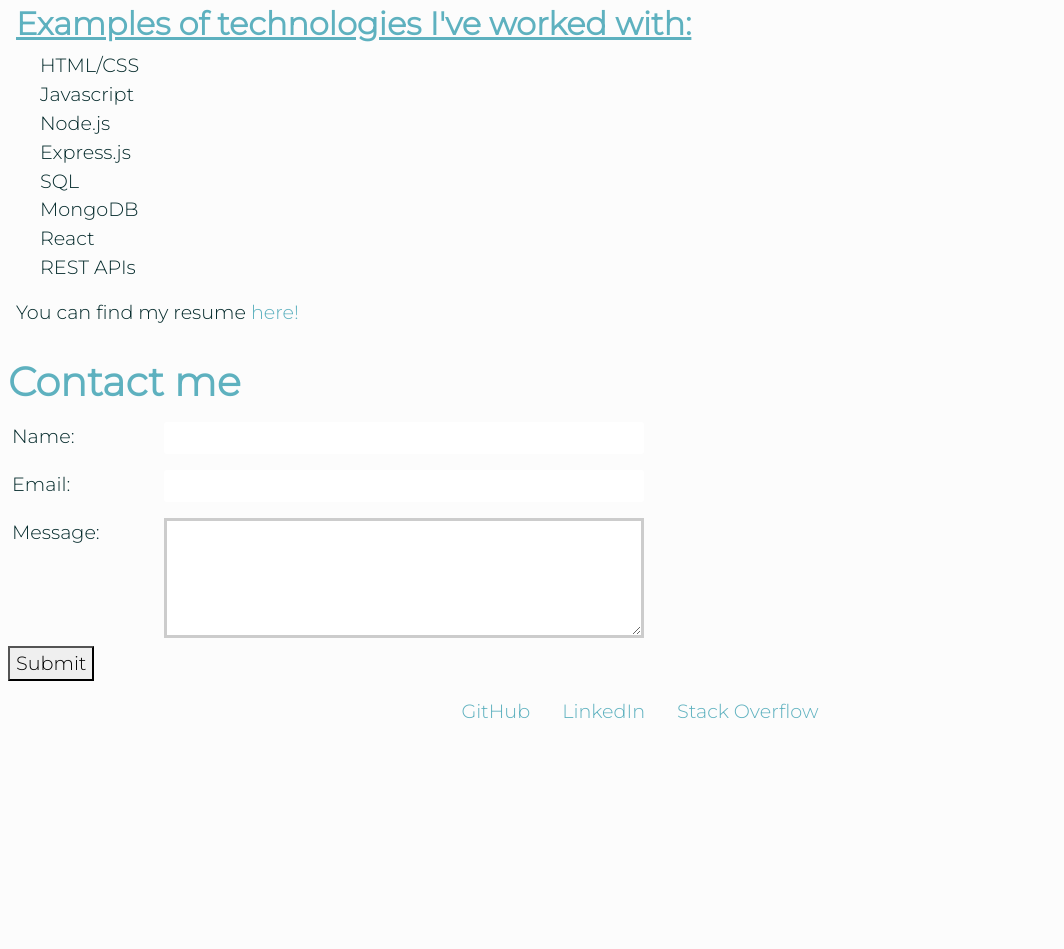
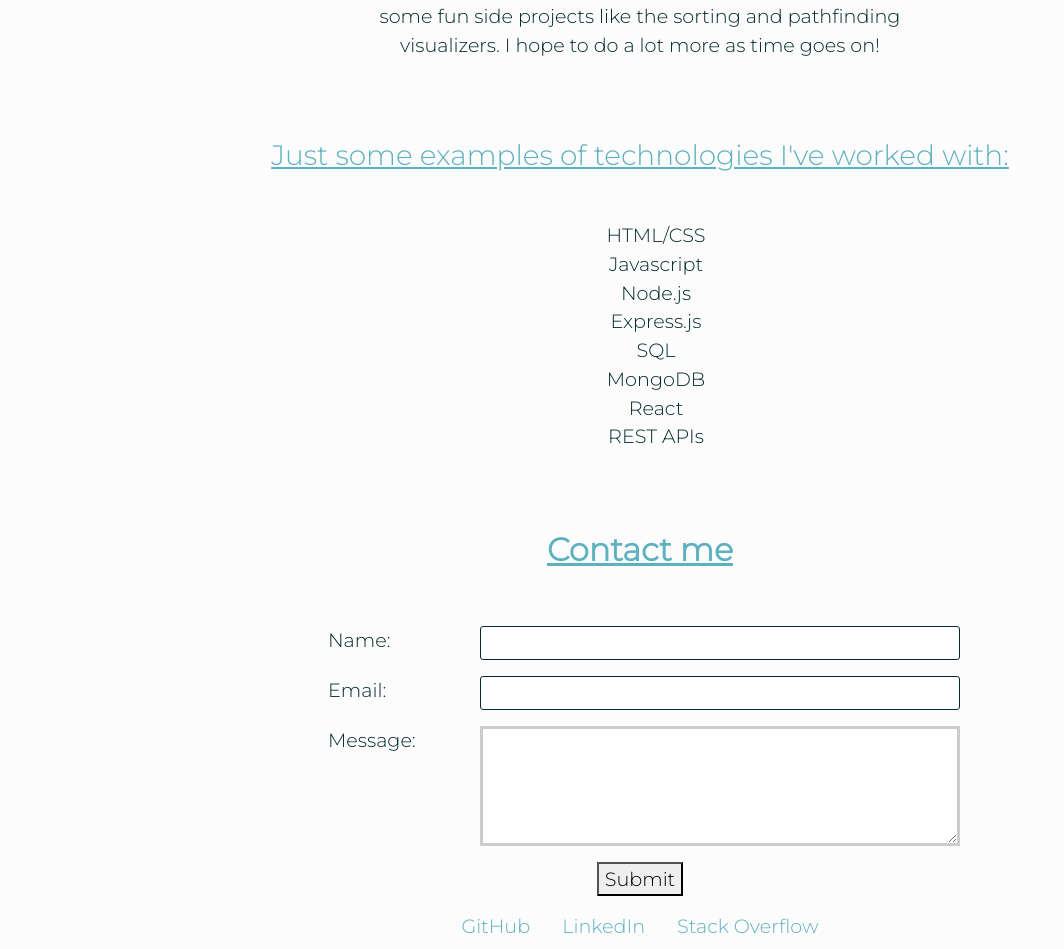
Before and after one commit to KennWg/my-portfolio, a React (Create React App) app: page / in a window 1280 px wide. Shown: the part 1771-2720 px from the top of the page, without its empty margins (0-1064 px from the left). Before the commit the page ends 2505 px from the top, so only its background shows below. Built offline with nearby package versions, Linux system fonts and the light colour scheme.

Commit message:
adjust contact section

```diff
--- a/src/components/About/index.js
+++ b/src/components/About/index.js
@@ -7,12 +7,13 @@ function About(props) {
     return (
         <div ref={aboutRef} className="w-50 aboutContainer text-center justify-content-center">
             <h2 className="mx-5 my-5 text-center">About Me</h2>
-            <p className="mx-5 py-2">Hello, welcome to the portfolio I made with React.  I've filled the page with some projects I've done over the last year or so as I learned more technologies.  I graduated from the University of Toronto Mississauga with a BSc in forensic science and psychology and was working in the security systems field for a few years.
+            <p className="mx-5 py-2">Hello, welcome to my portfolio!  I've filled the page with some projects I've done over the last year or so as I learned more technologies.  I graduated from the University of Toronto Mississauga with a BSc in forensic science and psychology and was working in the security systems field for a few years.
             I decided recently that it's time for a change, and I enrolled in a bootcamp with the University of Toronto to pursue something I always had an interest in.
+            The journey has been a lot of fun, and it really appeals to my desire to see projects take shape over time and my love of solving problems.
             </p>
             <p className="mx-5 py-2">
             Over the past while I got to learn about the basics of web development with HTML, CSS and Javascript and was able to get some experience doing some group projects with others in the bootcamp.
-            Working with APIs on the back end and getting to learn about databases like SQL or NoSQL was also really interesting for me.  I hope to continue to learn more and make more projects to continue to polish my skills.
+            Working with APIs on the back end and getting to learn about databases like SQL or NoSQL was also really interesting for me.  I watched a lot of tutorials lately and managed to build some fun side projects like the sorting and pathfinding visualizers.  I hope to do a lot more as time goes on!
             </p>
         </div>
     );
--- a/src/components/Contact/index.js
+++ b/src/components/Contact/index.js
@@ -1,10 +1,11 @@
 import React, { useState, useRef } from 'react';
 import { validateEmail } from '../../utils/helpers';
 
-function ContactForm() {
+function ContactForm(props) {
     const [formState, setFormState] = useState({ name: '', email: '', message: '' });
     const { name, email, message } = formState;
     const [errorMessage, setErrorMessage] = useState('');
+    const {contactRef} = props;
 
     const nameEl = useRef(0);
     const emailEl = useRef(0);
@@ -41,9 +42,9 @@ function ContactForm() {
     };
 
     return (
-        <section className='px-2 py-2'>
-            <h1>Contact me</h1>
-            <form id="contact-form" onSubmit={handleSubmit}>
+        <section className='px-2 py-2' ref={contactRef}>
+            <h2 className='mx-5 my-5 text-center'>Contact me</h2>
+            <form id="contact-form ml-5" onSubmit={handleSubmit}>
                 <div className='py-2 px-2 d-flex row'>
                     <label htmlFor="name" className='px-2 col-3'>Name:</label>
                     <input type="text" className="col-9" defaultValue={name} onBlur={handleChange} name="name" ref={nameEl}/>
@@ -61,7 +62,7 @@ function ContactForm() {
                         <p className="error-text">{errorMessage}</p>
                     </div>
                 )}
-                <button type="submit">Submit</button>
+                <div className='contact-button-wrapper d-flex justify-content-center pt-2'><button type="submit">Submit</button></div>
             </form>
         </section>
     )
--- a/src/components/Resume/index.js
+++ b/src/components/Resume/index.js
@@ -3,8 +3,8 @@ import React from "react";
 function Resume() {
     return(
         <div className="resume px-2 py-2">
-            <h2 className="px-2">Examples of technologies I've worked with:</h2>
-            <ul>
+            <h3 className="mx-5 my-5 text-center">Just some examples of technologies I've worked with:</h3>
+            <ul className="text-center">
                 <li>HTML/CSS</li>
                 <li>Javascript</li>
                 <li>Node.js</li>
@@ -14,7 +14,6 @@ function Resume() {
                 <li>React</li>
                 <li>REST APIs</li>
             </ul>
-            <p className="px-2">You can find my resume <a href="https://docs.google.com/document/d/1OzUZpwAzAS1XdP_-BtsjA8USVGR4lIbX" target="_blank" rel="noreferrer noopener">here!</a></p>
         </div>
     );
 };
--- a/src/index.css
+++ b/src/index.css
@@ -118,19 +118,24 @@ nav  li {
 
 form {
   width: 50%;
+  margin: 0 auto;
+}
+
+.contact-button-wrapper{
+  margin: 0 auto;
 }
 
 input {
   font-size: 1rem;
   padding: 0.25rem;
-  border: 1px solid var(--dark);
+  border: 1px solid var(--color2);
   outline: none;
   border-radius: 3px;
   transition: box-shadow 0.2s;
 }
 
 input:focus {
-  border: 1px solid var(--secondary);
+  border: 1px solid var(--color4);
   box-shadow: 0 0 .25rem rgba(0, 0, 0, .5);
 }
 
```
